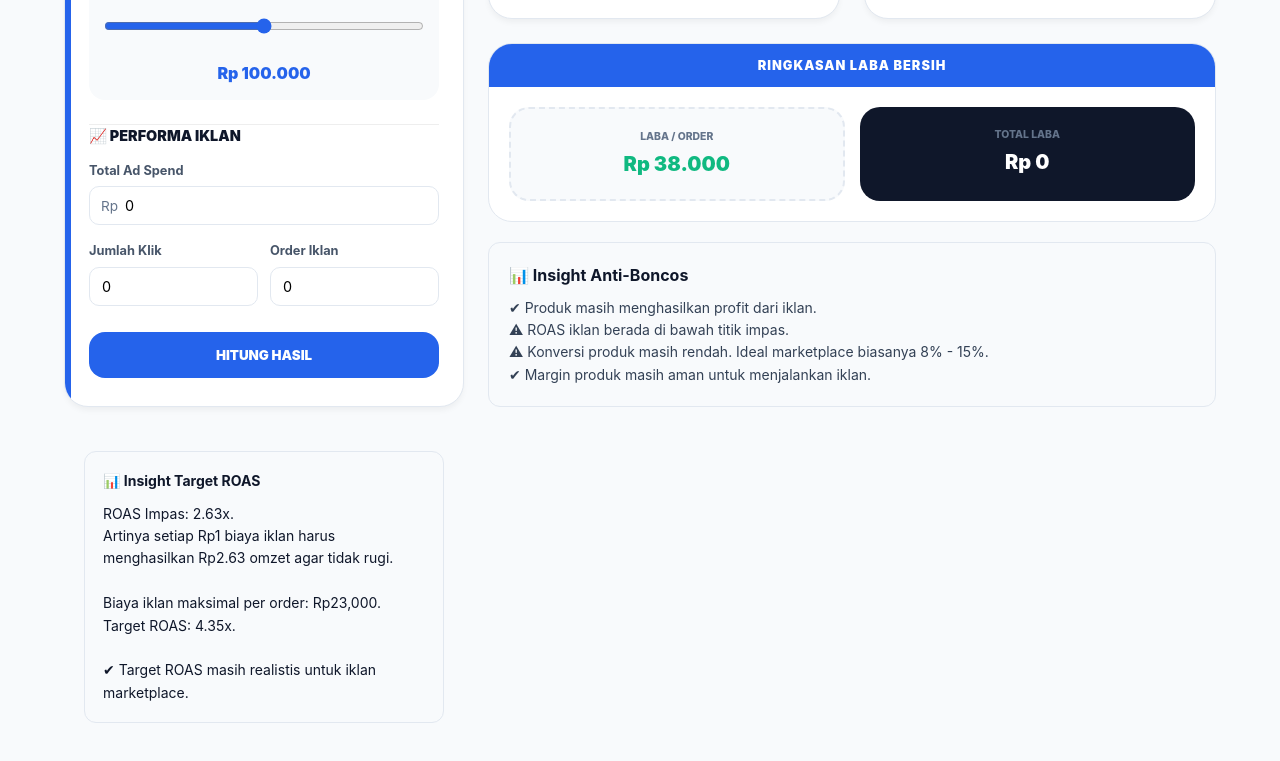
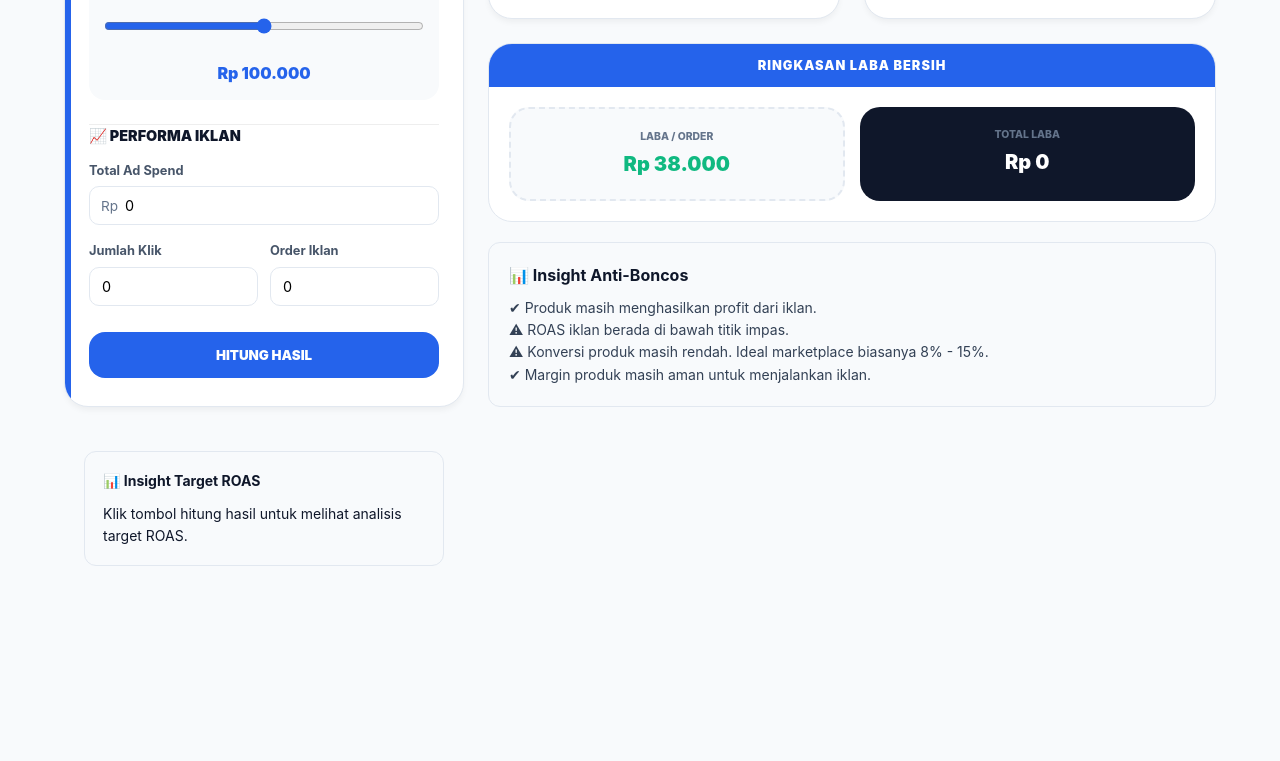
Before and after one commit to udinsyafius-ai/anti-boncos-tools, a website: page app.html in a window 1280 px wide. Shown: the part 653-1414 px from the top of the page. After the commit the page ends 1279 px from the top, so only its background shows below. Drawn offline with Linux system fonts and the light colour scheme; sample sign-in values are in the browser's storage.

Commit message:
Update app.html

```diff
--- a/app.html
+++ b/app.html
@@ -699,7 +699,10 @@ document.getElementById('target-roas-final').innerText = (maxIklanTarget > 0 ? r
 updateChart(modal, biayaAdmin, biayaPromo, packing, Math.max(0, cpa), Math.max(0, profitPerOrder));
 
 generateInsight(profitPerOrder, roasAktual, roasBEP, cr, cpa, marginBersihAwal);
+
+if(currentTab === "roas"){
 generateRoasInsight(roasBEP, roasTarget, maxIklanTarget);
+}
         }
 
         function updateChart(modal, admin, promo, pack, ads, profit) {
```
